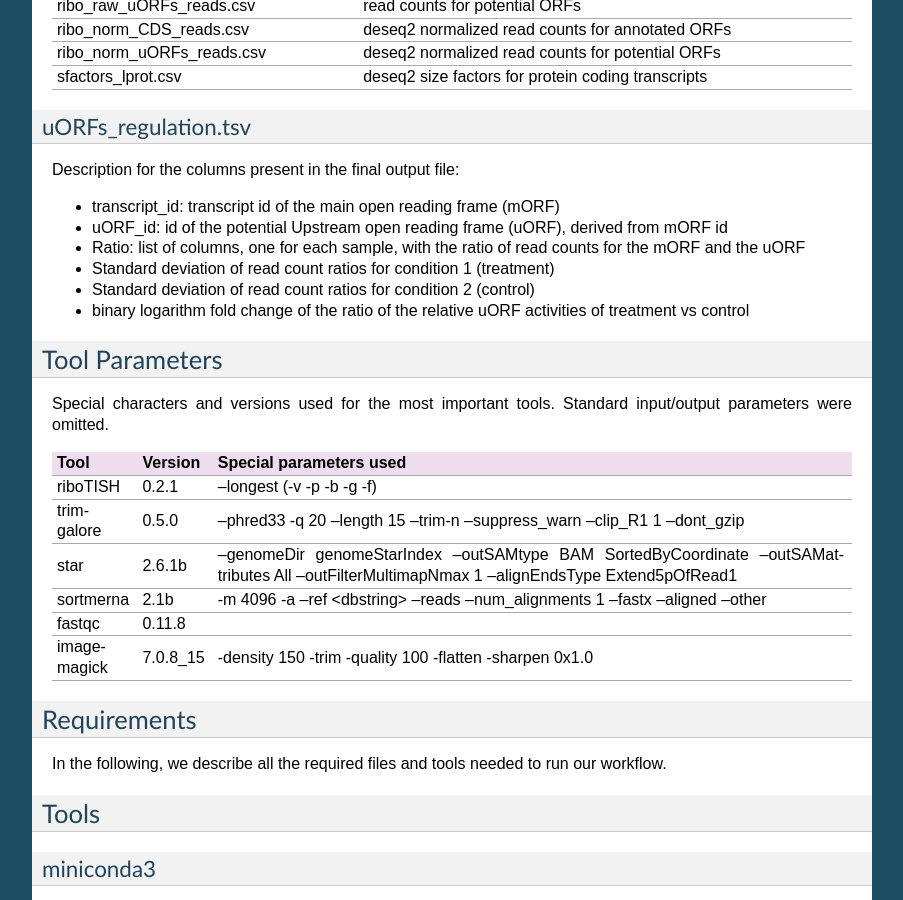
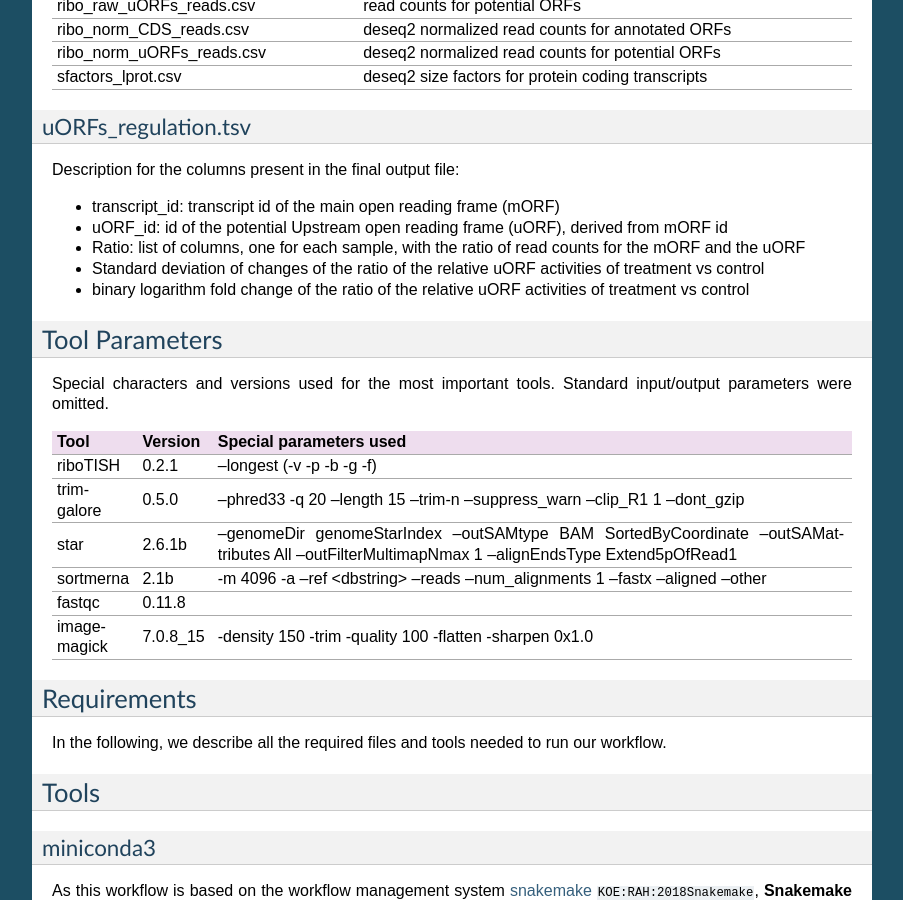
Before and after one commit to RickGelhausen/uORF-Tools_ReadTheDocs, a Sphinx documentation site: the page built from docs/source/overview.rst, in a window 1280 px wide and 900 px high, scrolled down 2953 px. Shown: the whole window, without its empty margins (198-1101 px from the left). Built offline with Sphinx 7.4.7, drawn with Linux system fonts in a browser that asks for light colours; cross-references to code outside the pages are shown as plain code.

Commit message:
fixed table

```diff
--- a/docs/source/overview.rst
+++ b/docs/source/overview.rst
@@ -137,8 +137,7 @@ Description for the columns present in the final output file:
 • transcript_id: transcript id of the main open reading frame (mORF)
 • uORF_id: id of the potential Upstream open reading frame (uORF), derived from mORF id
 • Ratio: list of columns, one for each sample, with the ratio of read counts for the mORF and the uORF
-• Standard deviation of read count ratios for condition 1 (treatment)
-• Standard deviation of read count ratios for condition 2 (control)
+• Standard deviation of changes of the ratio of the relative uORF activities of treatment vs control
 • binary logarithm fold change of the ratio of the relative uORF activities of treatment vs control
 
 Tool Parameters
```
